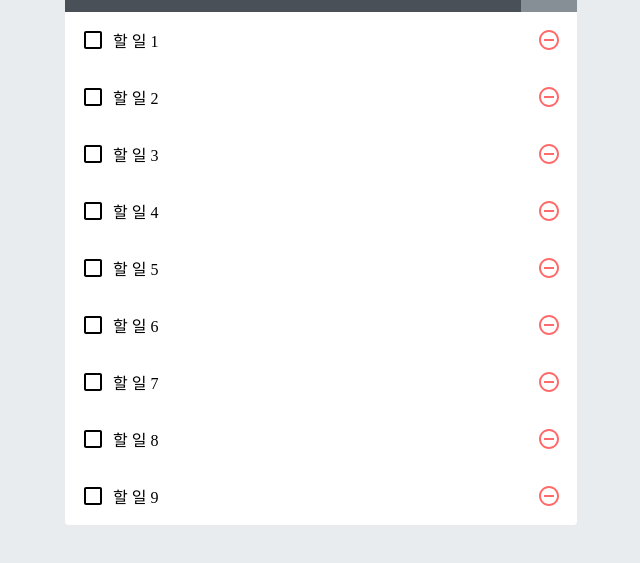
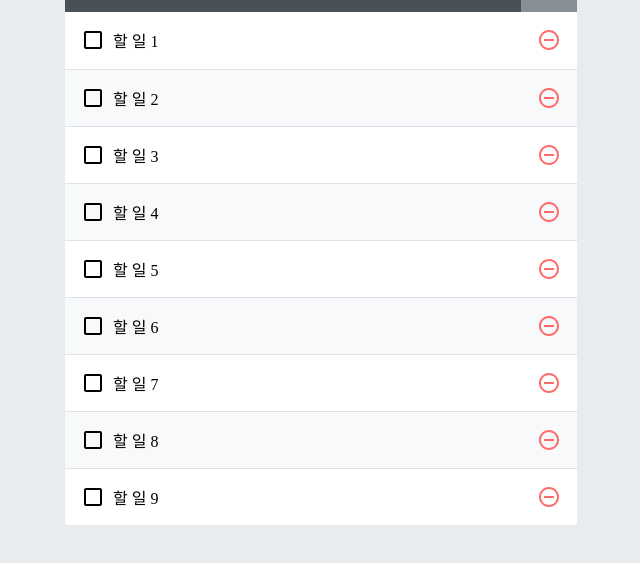
Before and after one commit to hihello119/react, a React (Create React App) app in the folder chapter11/: page / in a window 1280 px wide. Shown: the part 191-754 px from the top of the page, without its empty margins (319-959 px from the left). Built offline with nearby package versions, Linux system fonts and the light colour scheme.

Commit message:
[Chapter 11] TodoListItem 수정

```diff
--- a/chapter11/src/components/TodoListItem.scss
+++ b/chapter11/src/components/TodoListItem.scss
@@ -1,3 +1,12 @@
+.TodoListItem-virtualized {
+  & + & {
+    border-top: 1px solid #dee2e6;
+  }
+  &:nth-child(even) {
+    background: #f8f9fa;
+  }
+}
+
 .TodoListItem {
     padding: 1rem;
     display: flex;
```
